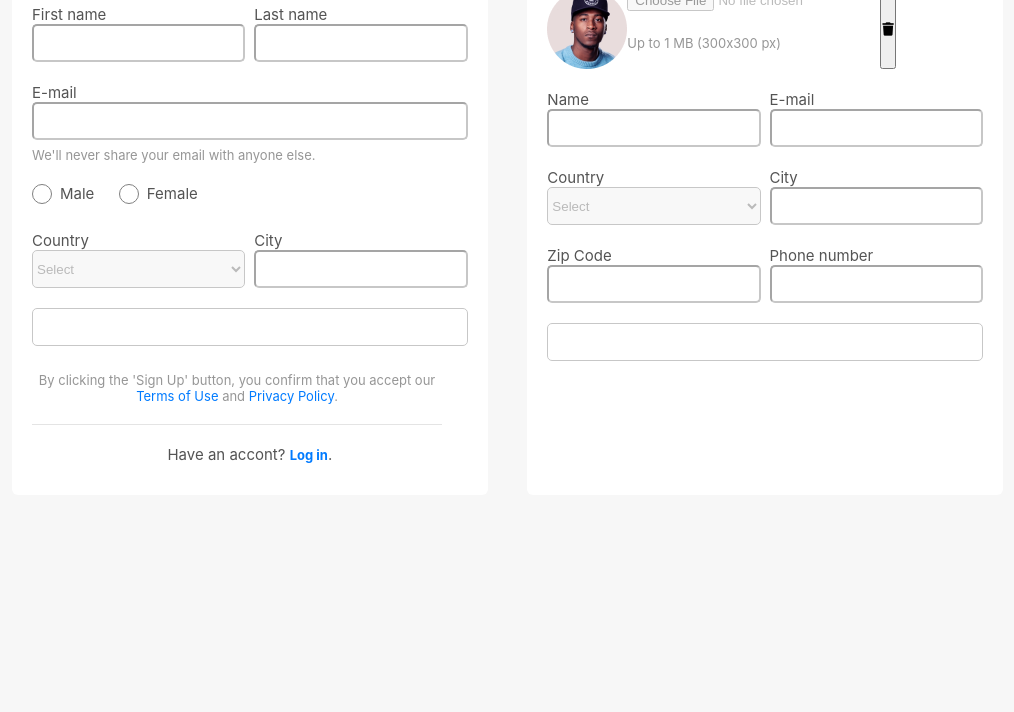
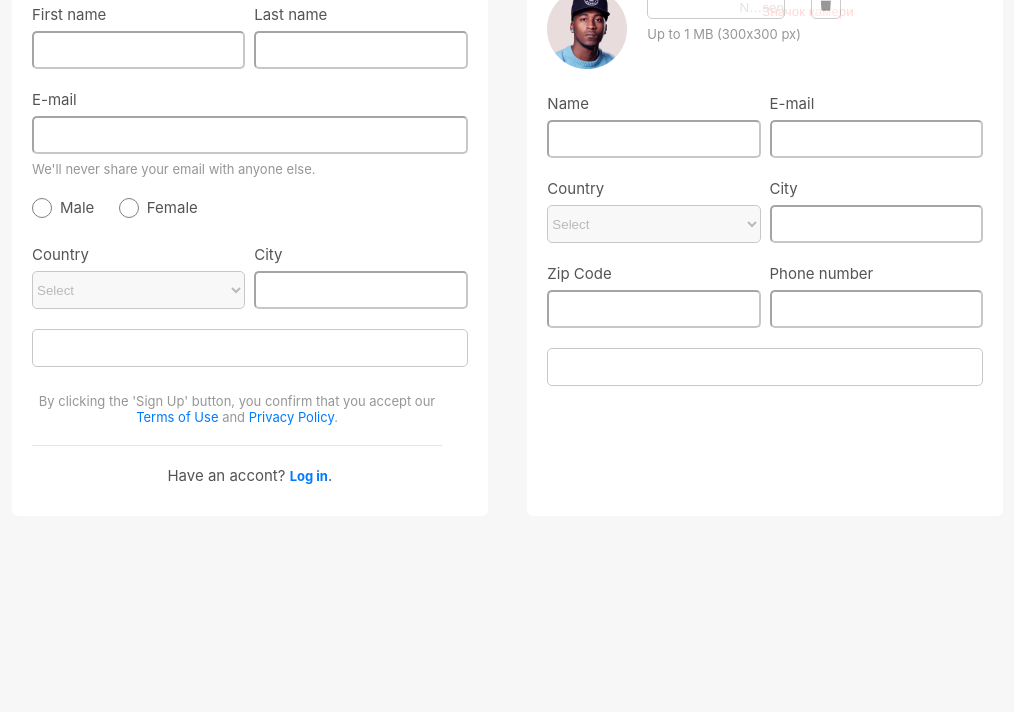
Before and after one commit to lizayehudkina/course_fe, a plain HTML site: page 14-hw/index.html in a window 1280 px wide. Shown: the part 88-800 px from the top of the page, without its empty margins (137-1151 px from the left). Drawn offline with Linux system fonts and the light colour scheme.

Commit message:
hw 14 without fonts, good select and perfect style for input type file

```diff
--- a/14-hw/index.html
+++ b/14-hw/index.html
@@ -45,7 +45,7 @@
                                 <div class="country-city">
                                     <li class="list-item-country">
                                         <label class="label-country-city" for="country-select">Country</label><br>
-                                        <select class="input-half" name="country" id="country-select">
+                                        <select class="input-country-select" name="country" id="country-select">
                                             <option value="1">Select </option>
                                             <option value="1">Ukraine</option>
                                             <option value="1">Poland</option>
@@ -77,12 +77,16 @@
                         <form action="#">
                             <ul>
                                 <div class="photo-file-clear">
-                                    <img src="src/img/profile-pic.png" alt="profile pictures=">
-                                    <div>
-                                        <input type="file">
+                                    <div class="photo-holder">
+                                        <img src="src/img/profile-pic.png" alt="profile pictures=">
+                                    </div>
+                                    <div class="choose-photo-holder">
+                                        <div class="input-photo-holder">
+                                            <input class="custom-file-input" type="file" name="type-file" id="type-file">
+                                        </div>
                                         <p class="p-photo">Up to 1 MB (300x300 px)</p>
                                     </div>
-                                    <button><i class="fa-solid fa-trash"></i></button>
+                                    <button class="btn"><i class="fa-solid fa-trash"></i></button>
                                 </div>
                                 <div class="first-name-email">
                                     <li class="list-item-first-name">
@@ -97,7 +101,7 @@
                                 <div class="country-city">
                                     <li class="list-item-country">
                                         <label for="country-select">Country</label><br>
-                                        <select name="country" id="country-select">
+                                        <select class="input-country-select" name="country" id="country-select">
                                             <option value="1">Select </option>
                                             <option value="1">Ukraine</option>
                                             <option value="1">Poland</option>
@@ -118,8 +122,8 @@
                                         <input type="text">
                                     </li>
                                     <li class="list-item-phone">
-                                        <label for="number">Phone number</label><br>
-                                        <input type="number">
+                                        <label for="tel">Phone number</label><br>
+                                        <input type="tel">
                                     </li>
                                 </div>
                                     <li class="list-item-textarea">
--- a/14-hw/src/styles/main.css
+++ b/14-hw/src/styles/main.css
@@ -50,6 +50,15 @@ label {
     color: #545454;
     margin-bottom: 7px;
 }
+input {
+    outline: none;
+    cursor: default;
+}
+
+input:focus {
+    border-radius: 5px;
+    border: 2px solid blue;
+}
 
 input, select {
     width: 100%;
@@ -57,6 +66,7 @@ input, select {
     opacity: 40%;
     border-radius: 5px;
     height: 38px;
+    margin-top: 7px;
 }
 
 .first-last-name,
@@ -141,6 +151,13 @@ label .spanradio {
     opacity: 40%;
     border-radius: 5px;
     resize: none;
+    outline: none;
+    cursor: text;
+}
+
+.list-item-textarea textarea:focus {
+    border-radius: 5px;
+    border: 2px solid blue;
 }
 
 .p-terms-of-use {
@@ -181,6 +198,53 @@ h2 {
     padding-bottom: 20px;
 }
 
+.photo-holder {
+    padding-right: 20px;
+}
+
+.choose-photo-holder {
+    padding-right: 10px;
+}
+
+.custom-file-input {
+    cursor: pointer;
+}
+
+/* стилі для input type file, що не вийшли:  */
+
+.input-photo-holder {
+    position: relative;
+    height: 30px;
+    width: 138px;
+    background-color: white;
+    border: 1px solid gray;
+    opacity: 40%;
+    border-radius: 5px;
+}
+
+.custom-file-input::-webkit-file-upload-button {
+    visibility: hidden;
+}
+
+.custom-file-input::before {
+    content: 'Значок камери';
+    color: red;
+    display: inline-block;
+    padding: 7px 7px 7px 114px;
+    outline: none;
+    position: absolute;
+}
+
+.btn {
+    cursor: pointer;
+    height: 30px;
+    width: 30px;
+    background-color: white;
+    border: 1px solid gray;
+    border-radius: 5px;
+    opacity: 40%;
+}
+
 .first-name-email,
 .zip-phone {
     padding-bottom: 20px;
```
Also changed, not shown: 14-hw/src/img/camera.svg (added).
